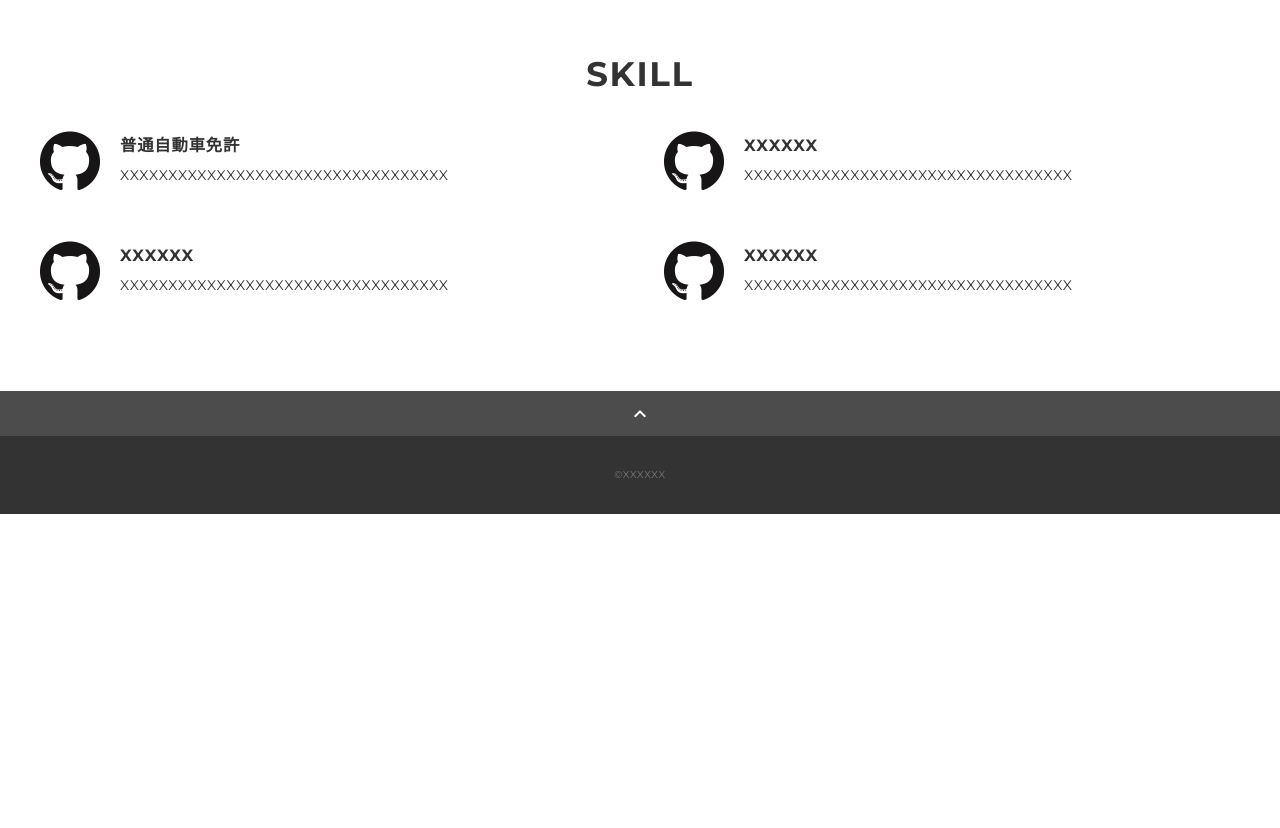
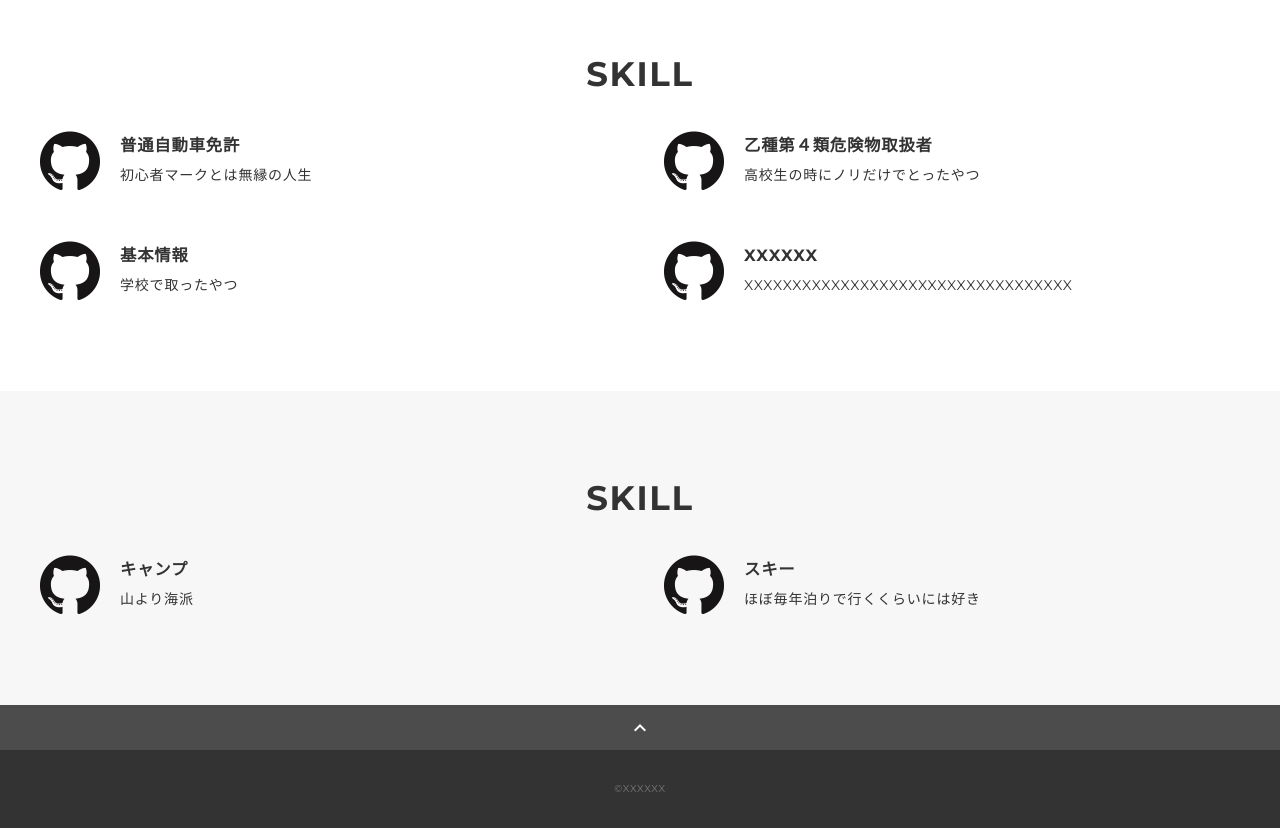
Before and after one commit to K-hoshikawa1106/portfolio, a plain HTML site: page docs/index.html in a window 1280 px wide. Shown: the part 520-1348 px from the top of the page. Before the commit the page ends 1034 px from the top, so only its background shows below. Drawn offline with nearby package versions, Linux system fonts and the light colour scheme.

Commit message:
kakuninn

```diff
--- a/docs/css/style.css
+++ b/docs/css/style.css
@@ -184,6 +184,36 @@ li {
   margin-bottom: 3px;
 }
 
+/*--- hobby ---*/
+.hobby-list {
+  display: flex;
+  flex-wrap: wrap;
+  justify-content: space-between;
+  margin-bottom: -50px;
+}
+
+.hobby-item {
+  display: flex;
+  align-items: flex-start;
+  justify-content: space-between;
+  width: 48%;
+  margin-bottom: 50px;
+}
+
+.hobby-img {
+  width: 60px;
+  height: auto;
+  margin-right: 20px;
+}
+
+.hobby-body {
+  flex: 1;
+}
+
+.hobby-name {
+  margin-bottom: 3px;
+}
+
 /*--- contact ---*/
 .contact {
   text-align: center;
--- a/docs/index.html
+++ b/docs/index.html
@@ -67,7 +67,25 @@
 							</p>
 							<div class="skill-body">
 								<h3 class="skill-name">普通自動車免許</h3>
-								<p class="skill-text">XXXXXXXXXXXXXXXXXXXXXXXXXXXXXXXXXX</p>
+								<p class="skill-text">初心者マークとは無縁の人生</p>
+							</div>
+						</div>
+						<div class="skill-item">
+							<p class="skill-img">
+								<img src="img/github.png" alt="logo" />
+							</p>
+							<div class="skill-body">
+								<h3 class="skill-name">乙種第４類危険物取扱者</h3>
+								<p class="skill-text">高校生の時にノリだけでとったやつ</p>
+							</div>
+						</div>
+						<div class="skill-item">
+							<p class="skill-img">
+								<img src="img/github.png" alt="logo" />
+							</p>
+							<div class="skill-body">
+								<h3 class="skill-name">基本情報</h3>
+								<p class="skill-text">学校で取ったやつ</p>
 							</div>
 						</div>
 						<div class="skill-item">
@@ -79,22 +97,30 @@
 								<p class="skill-text">XXXXXXXXXXXXXXXXXXXXXXXXXXXXXXXXXX</p>
 							</div>
 						</div>
-						<div class="skill-item">
-							<p class="skill-img">
+					</div>
+				</div>
+			</section>
+
+			<section class="hobby section" id="hobby">
+				<div class="inner">
+					<h2 class="title">SKILL</h2>
+					<div class="hobby-list">
+						<div class="hobby-item">
+							<p class="hobby-img">
 								<img src="img/github.png" alt="logo" />
 							</p>
-							<div class="skill-body">
-								<h3 class="skill-name">XXXXXX</h3>
-								<p class="skill-text">XXXXXXXXXXXXXXXXXXXXXXXXXXXXXXXXXX</p>
+							<div class="hobby-body">
+								<h3 class="hobby-name">キャンプ</h3>
+								<p class="hobby-text">山より海派</p>
 							</div>
 						</div>
-						<div class="skill-item">
-							<p class="skill-img">
+						<div class="hobby-item">
+							<p class="hobby-img">
 								<img src="img/github.png" alt="logo" />
 							</p>
-							<div class="skill-body">
-								<h3 class="skill-name">XXXXXX</h3>
-								<p class="skill-text">XXXXXXXXXXXXXXXXXXXXXXXXXXXXXXXXXX</p>
+							<div class="hobby-body">
+								<h3 class="hobby-name">スキー</h3>
+								<p class="hobby-text">ほぼ毎年泊りで行くくらいには好き</p>
 							</div>
 						</div>
 					</div>
```
